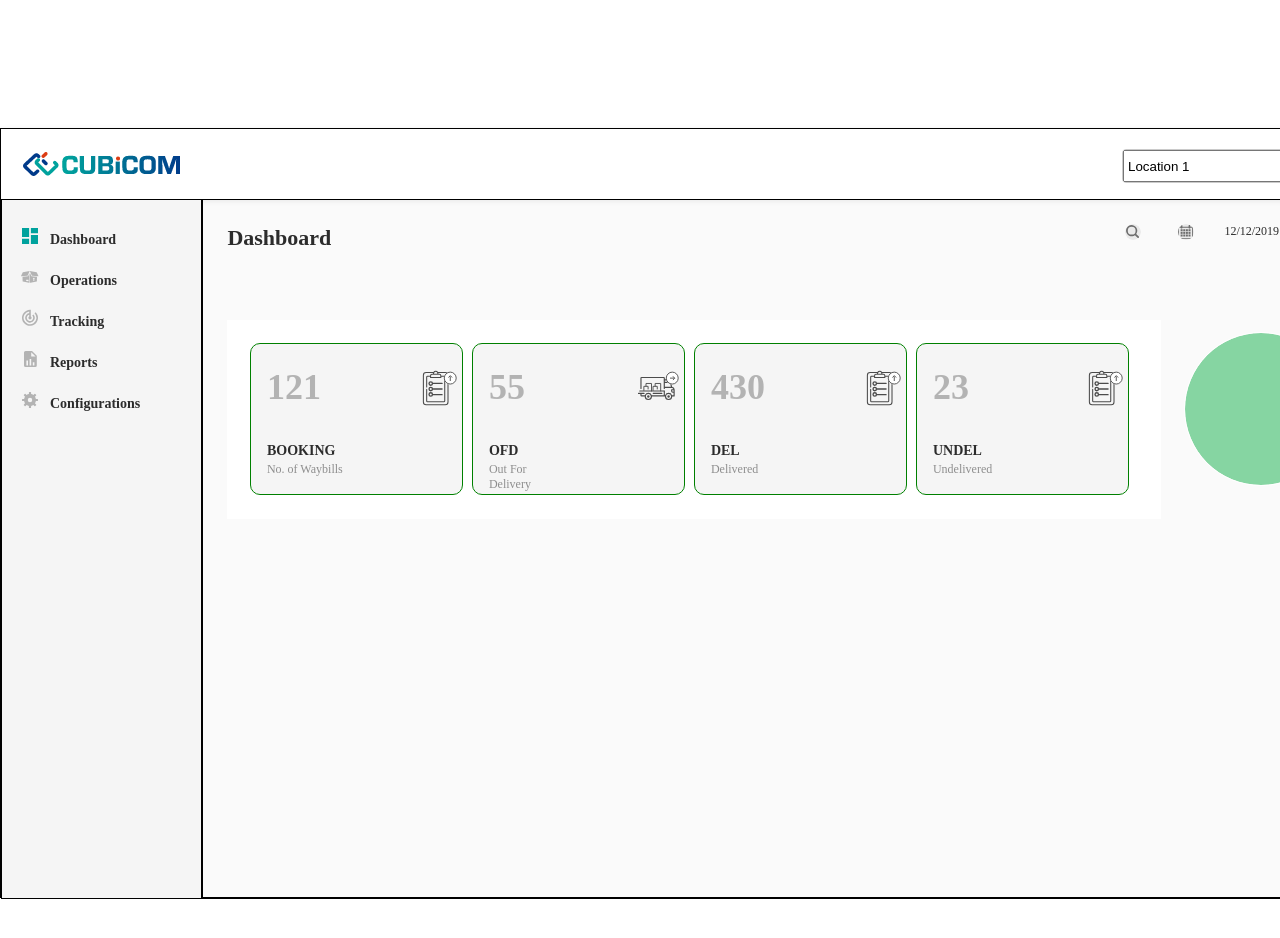
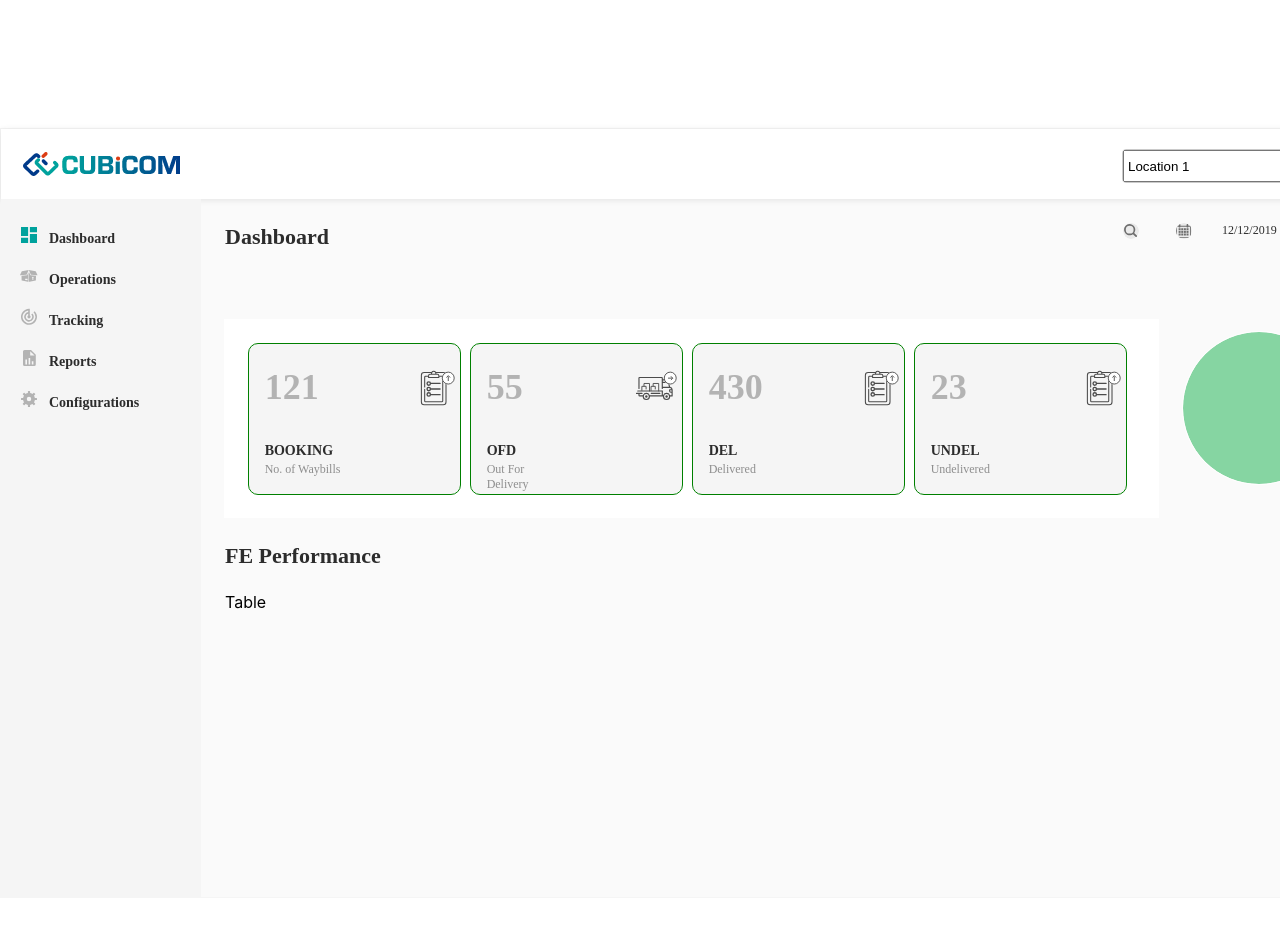
Before and after one commit to bipinthecoder/cubicom-auth, a React (Create React App) app in the folder cubicom/: page /dashboard in a window 1280 px wide. Shown: the top 938 px of the page. Built offline with nearby package versions, Linux system fonts and the light colour scheme.

Commit message:
Removed borders,added table json

```diff
--- a/cubicom/src/Components/Dashboard/Dashboard.jsx
+++ b/cubicom/src/Components/Dashboard/Dashboard.jsx
@@ -52,7 +52,14 @@ class Dashboard extends Component {
                                     ))}
                                 </div>
                                 <div className={`${style.circle}`}></div>
+                            </div>
 
+                            <div>
+                                <div className={`${style.mainTitle}`} style={{width:"159px"}}>FE Performance</div>
+                            </div>
+
+                            <div className={`${style.tableDiv}`}>
+                                Table
                             </div>
                         </div>
                     </div>
--- a/cubicom/src/Components/Dashboard/Dashboard.module.css
+++ b/cubicom/src/Components/Dashboard/Dashboard.module.css
@@ -2,7 +2,7 @@
     width: 1366px;
     height: 768px;
     margin: 10% auto;
-    border: 1px solid black;
+    border: 1px solid #F5F5F5;
     background-color: #FAFAFA;
 }
 .mainContent{
@@ -11,14 +11,14 @@
 }
 .sideBar{
     width: 200px;
-    border:1px solid black;
+    /*border:1px solid black;*/
     height: 698px;
     background: #F5F5F5 0% 0% no-repeat padding-box;
     opacity: 1;
 }
 .main{
     width: 1166px;
-    border:1px solid black;
+    /*border:1px solid black;*/
     height: 698px;
 }
 .sideBarLogos{
@@ -118,6 +118,9 @@
 }
 .bg{
     background-color: #fff;
-    /*border: 1px solid black;*/
     padding: 2%;
 }
+.tableDiv{
+    margin-top: 4%;
+    margin-left: 24px;
+}
```
Also changed, not shown: cubicom/src/utils/tableData.json (added, +39 -0 lines).
